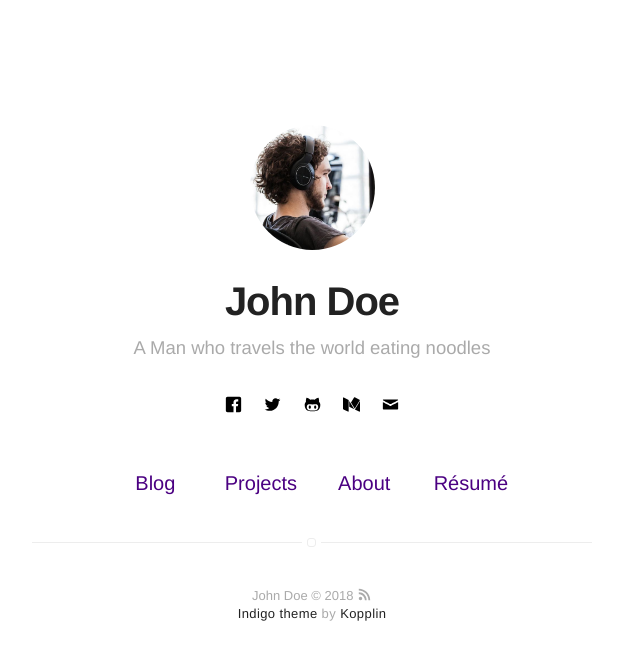
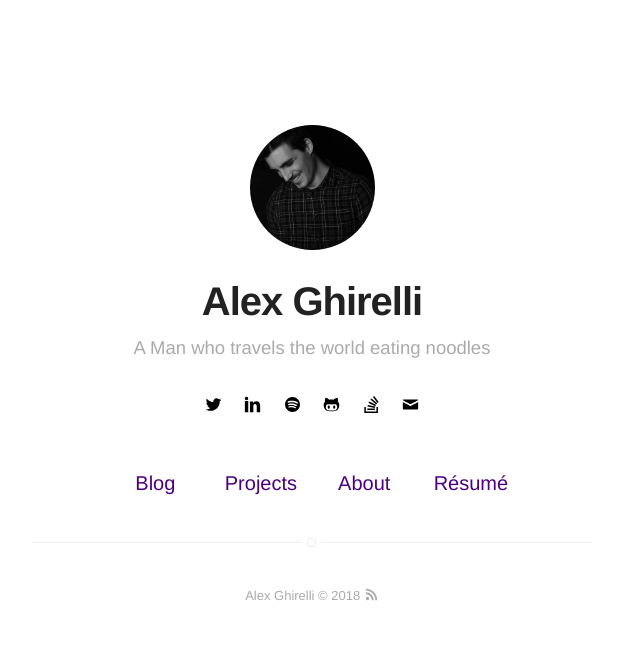
Before and after one commit to alexghirelli/alexghirelli.github.io, a Jekyll site: the page built from index.html, in a window 1280 px wide. Shown: the top 660 px of the page, without its empty margins (328-968 px from the left). Built offline with Jekyll 4.4.1, drawn with Linux system fonts in a browser that asks for light colours.

Commit message:
Structural update

```diff
--- a/_config.yml
+++ b/_config.yml
@@ -1,22 +1,22 @@
 # main text of home
-name: John Doe
+name: Alex Ghirelli
 bio: A Man who travels the world eating noodles
 
 # twitter summary info
-description: A blog about technology and stuff related
+description: My personal website
 
 # if it's an external image, update below for true
 # better with square images
 external-image: false
-picture: assets/images/profile.jpg
+picture: assets/images/alex-ghirelli.jpg
 
 # If you want to include your resume, set to true
 # and specify source (external or local).
 resume: true
 resume-external: true
-resume-url: https://google.com/?q=my+resume
+resume-url: https://drive.google.com/open?id=1e5f0CaAhwUxru81sgtRJQiNIfEUAtTST
 
-url: https://koppl.in/indigo
+url: http://www.alexghirelli.it
 # your url: http://USERNAME.github.io
 
 permalink: /:title/
@@ -34,38 +34,32 @@ disqus:
   categories: [blog, project] # only show disqus for posts that have these categories
 
 # if you don't have any of social below, comment the line
-facebook: myfacebook
+#facebook: myfacebook
 twitter: mytwitter
 # google: mygoogle
 # instagram: myinstagram
 # pinterest: mypinterest
-# linkedin: mylinkedin
+linkedin: alexghirelli
 # youtube: myyoutube
-# spotify: myspotify
-github: mygithub
+spotify: alexghirelli
+github: alexghirelli
 # gitlab: mygitlab
 # lastfm: mylastfm
-# stackoverflow: 7044681/mystackoverflow
+stackoverflow: 7044681/mystackoverflow
 # quora: userquora
 # reddit: username
-medium: medium
+# medium: medium
 # vimeo: myvimeo
 # lanyrd: mylanyrd
-email: myemail@gmail.com
+email: info@alexghirelli.it
 
 authors:
-    johndoe:
-        name: John Doe
+    alexghirelli:
+        name: Alex Ghirelli
         bio: A Man who travels the world eating noodles
         external-image: false
-        picture: assets/images/profile.jpg
-        twitter: johndoe
-    jamesfoster:
-        name: James Foster
-        bio: A Man who develops software with coffee
-        external-image: false
-        picture: assets/images/james.jpg
-        twitter: jamesfoster
+        picture: assets/images/alex-ghirelli.jpg
+        #twitter: johndoe
 
 # do you want a larger site? change the option below
 # options: [normal, large] | default: normal
--- a/_includes/footer.html
+++ b/_includes/footer.html
@@ -1,7 +1,3 @@
 <footer class="footer-main">
     {{ site.name }} © {{ site.time | date: '%Y' }} <a class="link" href="{{ site.url }}/feed.xml" target="_blank"><svg class="icon icon-rss"><use xlink:href="#icon-rss"></use></svg></a>
-
-    <p class="extra">
-        <a class="link" href="https://github.com/sergiokopplin/indigo">Indigo theme</a> by <a class="link" href="https://github.com/sergiokopplin/indigo">Kopplin</a>
-    </p>
 </footer>
```
Also changed, not shown: Gemfile.lock, assets/images/alex-ghirelli.jpg (added), assets/images/james.jpg (deleted), assets/images/profile.jpg (deleted), 1 other file.
